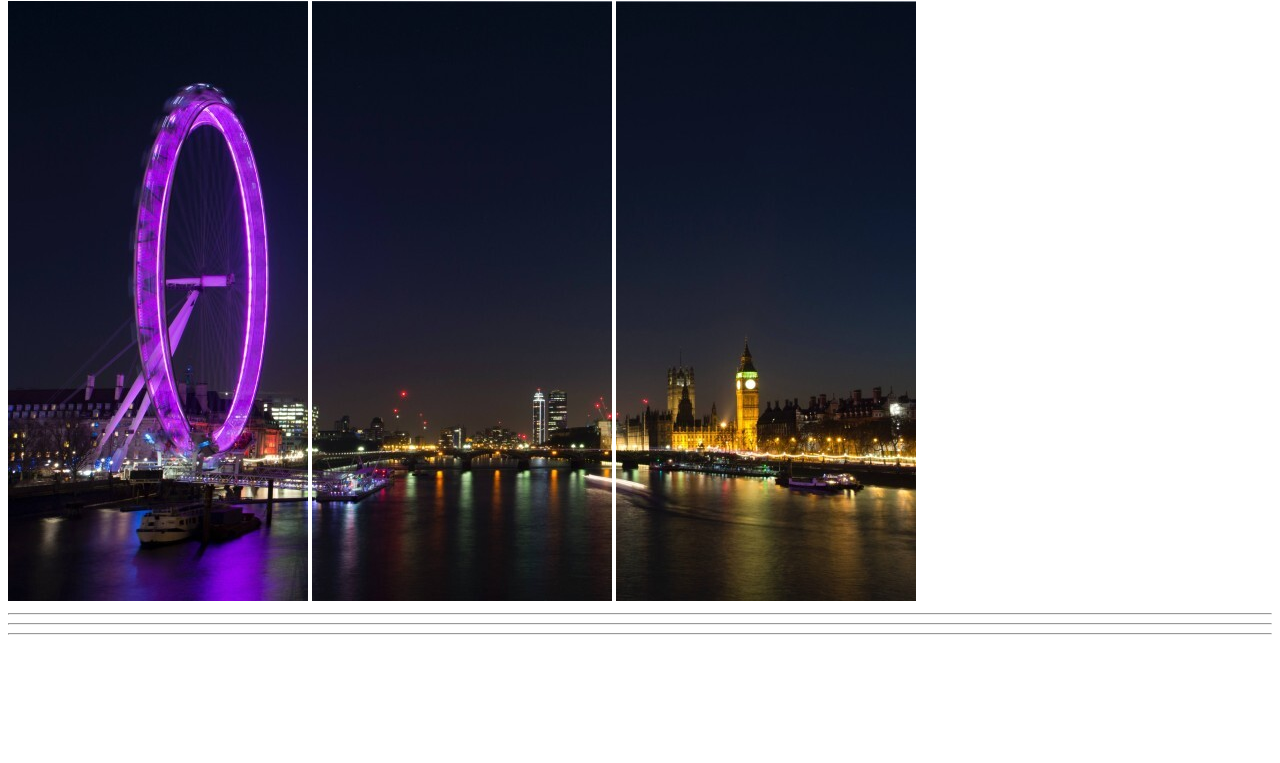
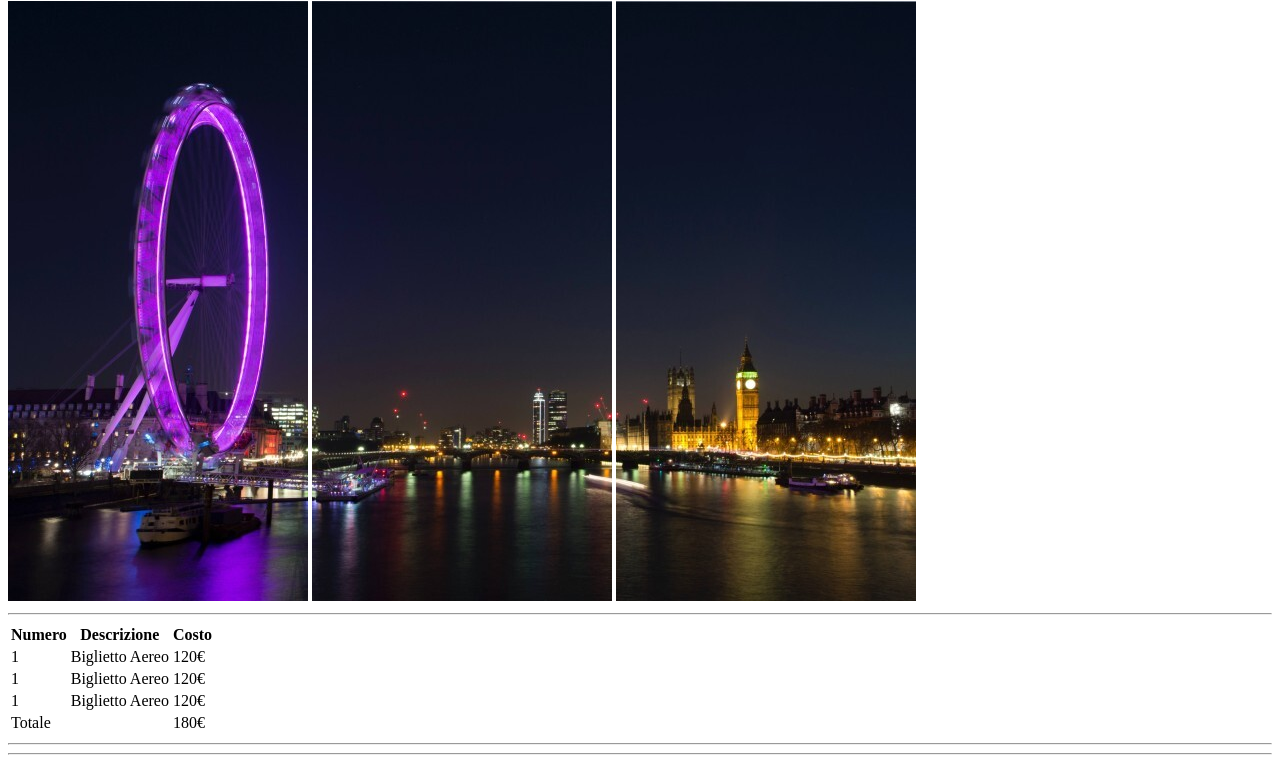
Before and after one commit to vgianluca96/html-london-trip, a plain HTML site: page index.html in a window 1280 px wide. Shown: the part 79-842 px from the top of the page. Before the commit the page ends 800 px from the top, so only its background shows below. Drawn offline with Linux system fonts and the light colour scheme.

Commit message:
section spese
created section with table

```diff
--- a/index.html
+++ b/index.html
@@ -22,9 +22,48 @@
     <hr>
 
     <section>
+       <table>
 
+        <thead>
+            <tr>
+                <th>Numero</th>
+                <th>Descrizione</th>
+                <th>Costo</th>
+            </tr>
+        </thead>
+        <!-- /intestazione tabella -->
+
+        <tbody>
+            <tr>
+                <td>1</td>
+                <td>Biglietto Aereo</td>
+                <td>120&euro;</td>
+            </tr>
+            <tr>
+                <td>1</td>
+                <td>Biglietto Aereo</td>
+                <td>120&euro;</td>
+            </tr>
+            <tr>
+                <td>1</td>
+                <td>Biglietto Aereo</td>
+                <td>120&euro;</td>
+            </tr>
+        </tbody>
+        <!-- /spese -->
+
+        <tfoot>
+            <tr>
+              <td>Totale</td>
+              <td></td>
+              <td>180&euro;</td>
+            </tr>
+          </tfoot>
+          <!-- /totale spese -->
+
+       </table>
     </section>
-    <!-- /section spese -->
+    <!-- /tabella spese -->
 
     <hr>
 
```
